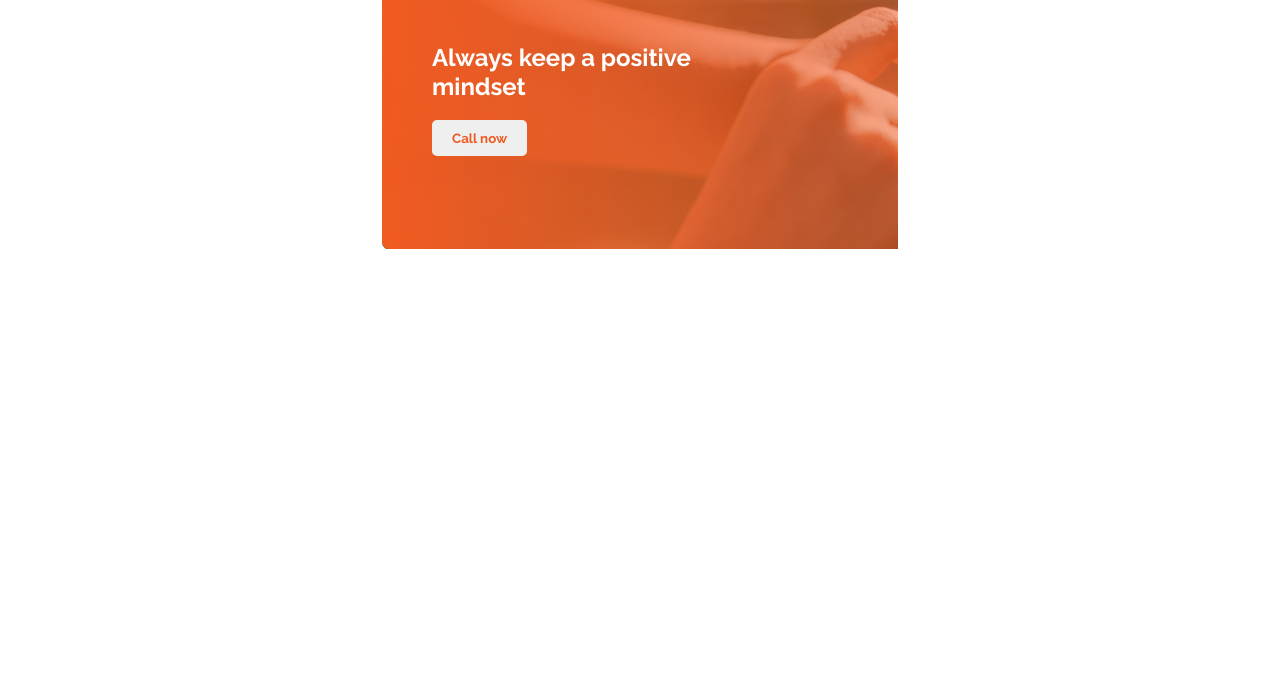
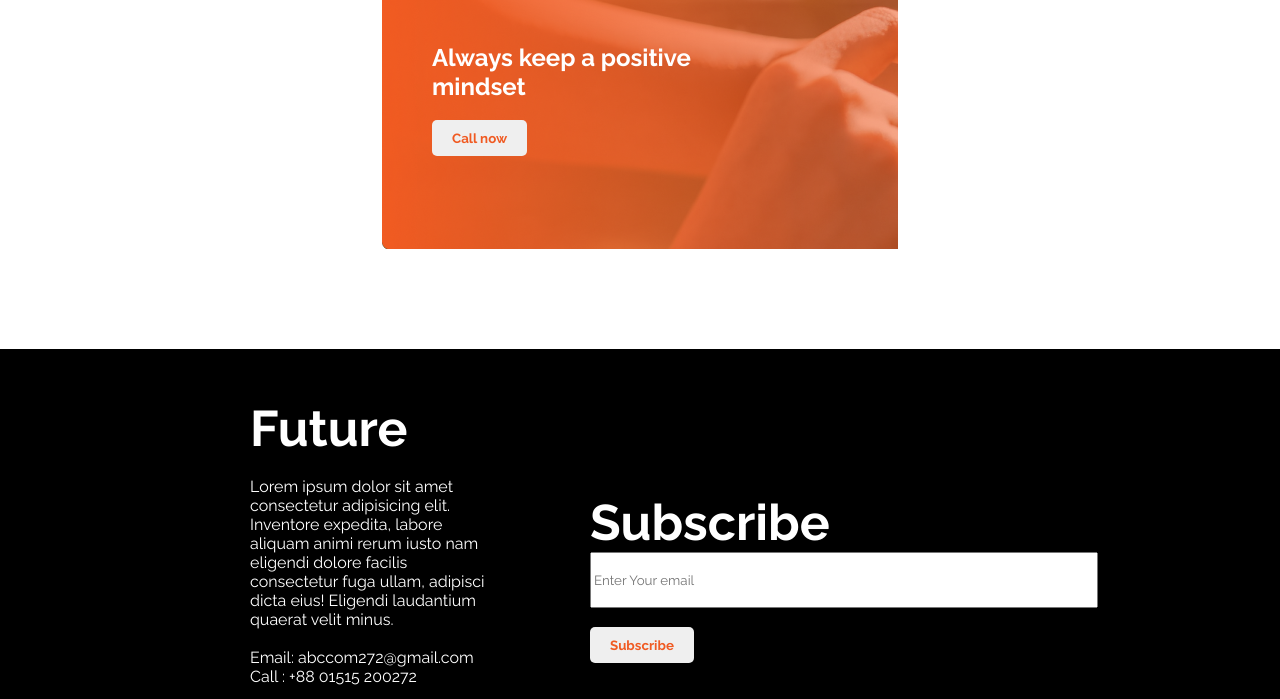
Before and after one commit to bedesignermonir/newme, a plain HTML site: page index.html in a window 1280 px wide. Shown: the part 2236-2935 px from the top of the page. Before the commit the page ends 2585 px from the top, so only its background shows below. Drawn offline with Linux system fonts and the light colour scheme.

Commit message:
finished project

```diff
--- a/index.html
+++ b/index.html
@@ -80,8 +80,34 @@
             <br>
             <button class="white-btn">Call now</button>
         </div>
-
     </section>
+    <!-- call to action finished -->
+    <footer>
+        <div class="left-footer">
+            <h2 class="large-h2">Future</h2>
+            <br>
+            <p>Lorem ipsum dolor sit amet consectetur adipisicing elit. Inventore expedita, labore aliquam animi rerum
+                iusto
+                nam eligendi dolore facilis consectetur fuga ullam, adipisci dicta eius! Eligendi laudantium quaerat
+                velit
+                minus.</p>
+            <br>
+            <p>Email: abccom272@gmail.com</p>
+            <p>Call : +88 01515 200272</p>
+            <br>
+            <img src="icons/fb.png" alt="">
+            <img src="icons/twitter.png" alt="">
+            <img src="icons/youtube.png" alt="">
+        </div>
+        <div class="right-footer">
+            <h2 class="large-h2">
+                Subscribe
+            </h2>
+            <input type="email" placeholder="Enter Your email">
+            <br> <br>
+            <button class="white-btn">Subscribe</button>
+        </div>
+    </footer>
 </body>
 
 </html>
--- a/style.css
+++ b/style.css
@@ -122,3 +122,28 @@ i {
     font-weight: bold;
 
 }
+
+footer {
+    display: flex;
+    justify-content: space-between;
+    align-items: center;
+    background-color: black;
+    padding: 0px 200px;
+}
+
+.left-footer {
+    width: 50%;
+    padding: 50px;
+    color: white;
+}
+
+.right-footer {
+    width: 50%;
+    padding: 50px;
+    color: white;
+}
+
+input {
+    height: 50px;
+    width: 500px;
+}
```
